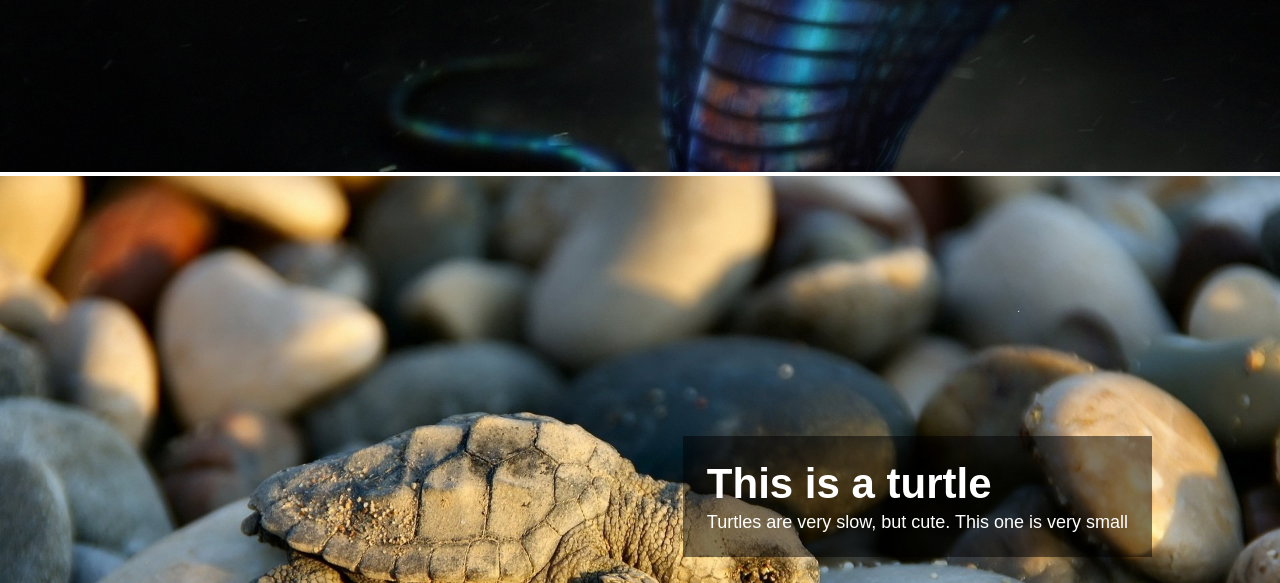
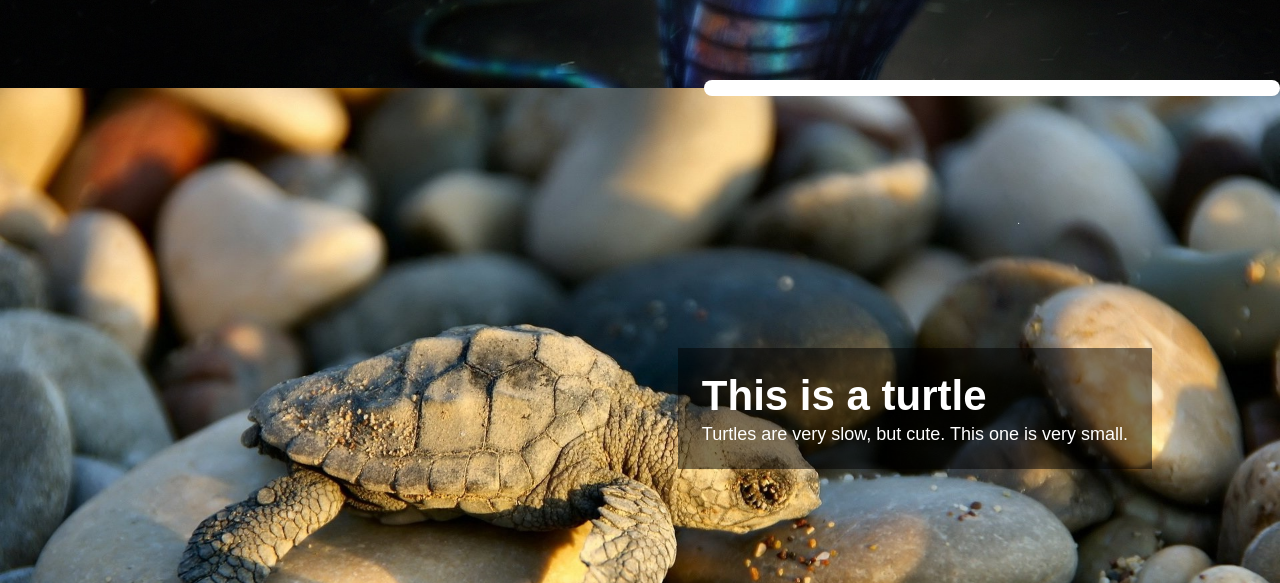
Before and after one commit to memmer57/CSS-Parallax-scroll-demo, a plain HTML site: page index.html in a window 1280 px wide. Shown: the part 1432-2015 px from the top of the page. Drawn offline with Linux system fonts and the light colour scheme.

Commit message:
javascript + details

```diff
--- a/index.html
+++ b/index.html
@@ -8,25 +8,26 @@
     <title>CSS parallax scroll demo</title>
 </head>
 <body>
-    <div class="right parallax frog">
+    <section class="right parallax frog">
         <article>
             <h1>This is a frog</h1>
             <p>Frogs are really cool. They are green and they jump a lot.</p>
         </article>
-    </div>
+    </section>
     <div class="spacer"></div>
-    <div class="left parallax snake">
+    <section class="left parallax snake">
         <article>
             <h1>This is a snake</h1>
             <p>Snakes are scary. They usually have a very long body.</p>
         </article>
-    </div>
-    <div class="spacer"></div>
-    <div class="right parallax turtle">
+    </section>
+    <div class="spacer flipped"></div>
+    <section class="right parallax turtle">
         <article>
             <h1>This is a turtle</h1>
-            <p>Turtles are very slow, but cute. This one is very small</p>
+            <p>Turtles are very slow, but cute. This one is very small.</p>
         </article>
-    </div>
+    </section>
+    <script src="script.js"></script>
 </body>
 </html>
--- /dev/null
+++ b/script.js
@@ -0,0 +1,7 @@
+const spacer = document.querySelector("div:not(.flipped).spacer");
+const flipped_spacer = document.querySelector(".spacer.flipped");
+
+document.addEventListener("mousemove", function move_spacer(e) {
+    spacer.style.left = e.pageX - spacer.offsetWidth/2 + 'px';
+    flipped_spacer.style.right = e.pageX - spacer.offsetWidth/2 + 'px';
+});
--- a/style.css
+++ b/style.css
@@ -5,6 +5,7 @@
 
 body {
     font-family: Arial, Helvetica, sans-serif;
+    overflow-x: hidden;
 }
 
 article {
@@ -23,13 +24,13 @@ p {
     font-size: 18px;
 }
 
-.right {
+.right.parallax {
     display: flex;
     align-items: center;
     justify-content: right;
 }
 
-.left {
+.left.parallax {
     display: flex;
     align-items: center;
     justify-content: left;
@@ -37,15 +38,25 @@ p {
 
 .parallax {
     background-attachment: fixed;
-    background-position: center;
+    background-position: top;
+    background-size: cover;
     background-repeat: no-repeat;
     background-size: cover;
     width: 100%;
 }
 
 .spacer {
-    height: 4px;
+    position: relative;
+    height: 16px;
     background-color: white;
+    border-radius: 8px;
+    margin-top: -8px;
+    margin-bottom: -8px;
+    width: 45%;
+}
+
+.spacer.flipped {
+    margin-left: auto;
 }
 
 .frog {
@@ -54,7 +65,7 @@ p {
 }
 .snake {
     background-image: url(./images/snake.jpg);
-    height: 100vh;
+    height: 90vh;
 }
 .turtle {
     background-image: url(./images/turtle.jpg);
```
